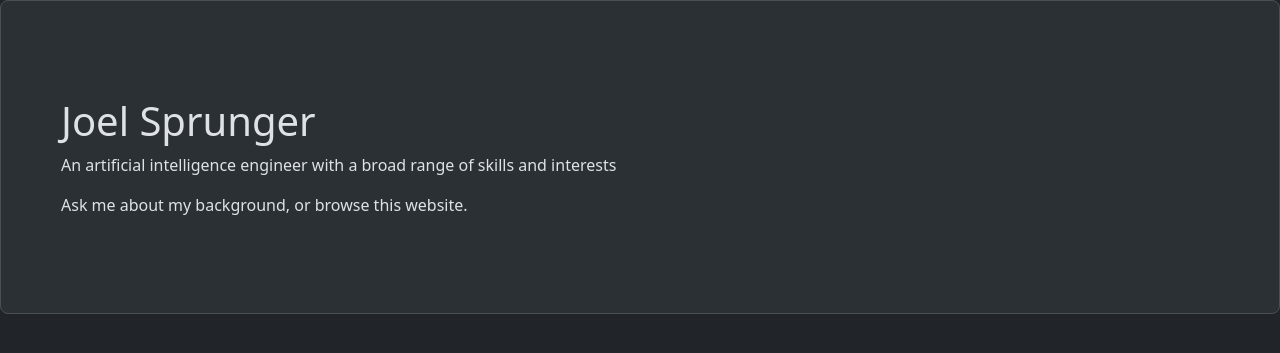
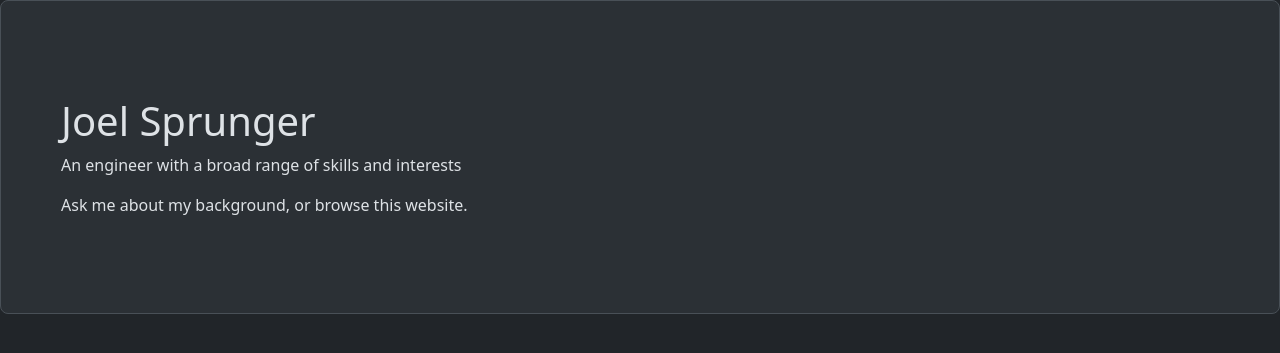
Before and after one commit to joelsprunger/hire-me, a Flask app: page / in a window 1280 px wide. Shown: the part 56-409 px from the top of the page. Run offline with Flask 3, Linux system fonts and the light colour scheme.

Commit message:
rewords homepage text

```diff
--- a/website/templates/index.html
+++ b/website/templates/index.html
@@ -2,6 +2,6 @@
 
 {% block content %}
   <h1>Joel Sprunger</h1>
-  <p>An artificial intelligence engineer with a broad range of skills and interests</p>
+  <p>An engineer with a broad range of skills and interests</p>
   Ask me about my background, or browse this website.
 {% endblock content %}
```
